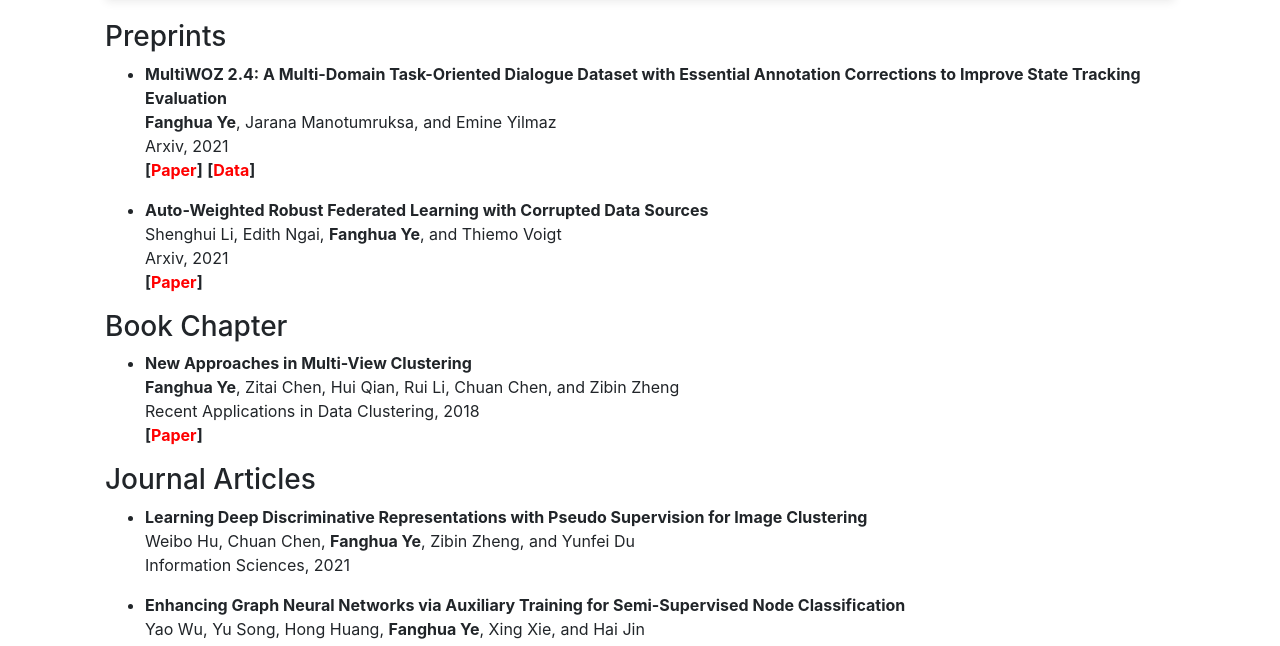
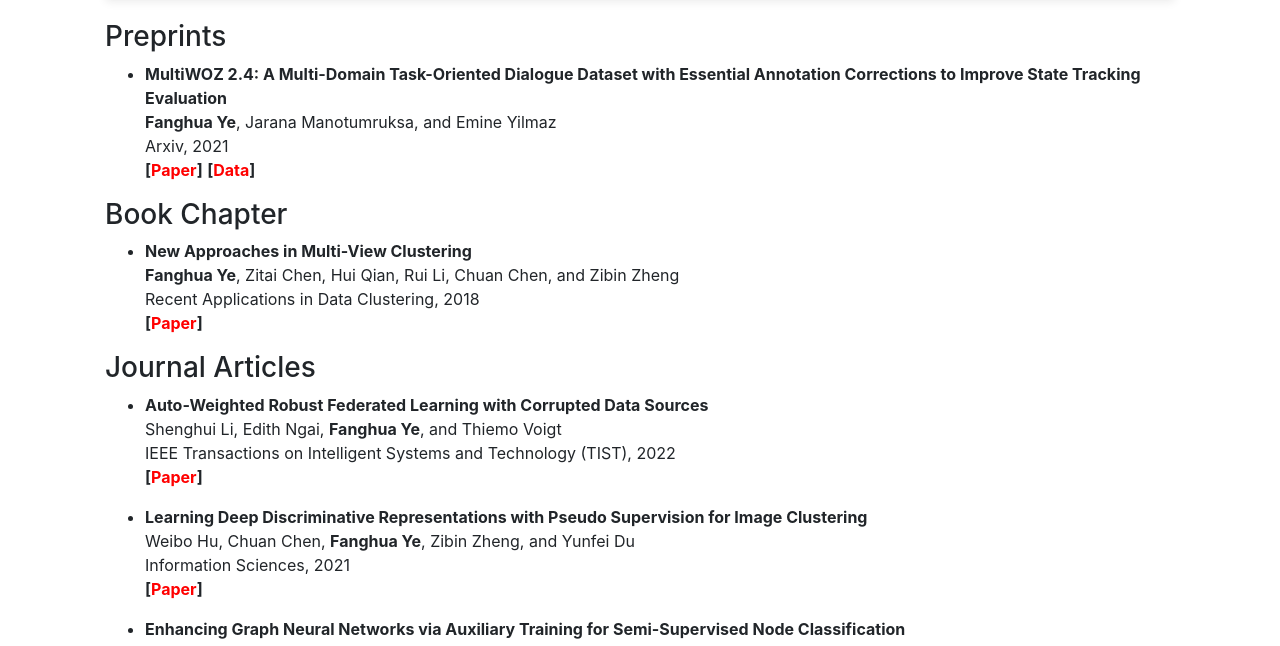
Before and after one commit to smartyfh/marvelous-mars-26de4, a Jekyll site: the page built from pages/publications.md, in a window 1280 px wide and 900 px high, cut to the strip 254-900 px from the top of the window. Built offline with Jekyll 4.4.1, drawn with Linux system fonts in a browser that asks for light colours; nearby versions of some CDN libraries; comment, search, counter and statistics services are not loaded.

Commit message:
Update publications.md

```diff
--- a/pages/publications.md
+++ b/pages/publications.md
@@ -20,11 +20,6 @@ last-updated: 2020-10-30 5:55 PM
   Arxiv, 2021<br/>
   **[[<font color=red>Paper</font>](https://arxiv.org/abs/2104.00773)]** **[[<font color=red>Data</font>](https://github.com/smartyfh/MultiWOZ2.4)]**
 
-+ **Auto-Weighted Robust Federated Learning with Corrupted Data Sources**<br/>
-  Shenghui Li, Edith Ngai, **Fanghua Ye**, and Thiemo Voigt<br/>
-  Arxiv, 2021<br/>
-  **[[<font color=red>Paper</font>](https://arxiv.org/abs/2101.05880)]**
-
 
 ### Book Chapter
 
@@ -37,9 +32,15 @@ last-updated: 2020-10-30 5:55 PM
 
 ### Journal Articles
 
++ **Auto-Weighted Robust Federated Learning with Corrupted Data Sources**<br/>
+  Shenghui Li, Edith Ngai, **Fanghua Ye**, and Thiemo Voigt<br/>
+  IEEE Transactions on Intelligent Systems and Technology (TIST), 2022<br/>
+  **[[<font color=red>Paper</font>](https://arxiv.org/abs/2101.05880)]**
+
 + **Learning Deep Discriminative Representations with Pseudo Supervision for Image Clustering**<br/>
   Weibo Hu, Chuan Chen, **Fanghua Ye**, Zibin Zheng, and Yunfei Du<br/>
-  Information Sciences, 2021
+  Information Sciences, 2021<br/>
+  **[[<font color=red>Paper</font>](https://www.sciencedirect.com/science/article/pii/S0020025521003170)]**
 
 + **Enhancing Graph Neural Networks via Auxiliary Training for Semi-Supervised Node Classification**<br/>
   Yao Wu, Yu Song, Hong Huang, **Fanghua Ye**, Xing Xie, and Hai Jin<br/>
```
